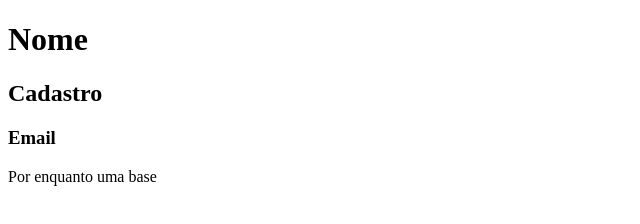
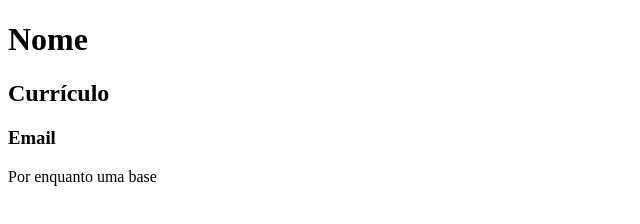
Before and after one commit to olucasfracaro/EmpregaMais, a plain HTML site: page frontend/index.html in a window 1280 px wide. Shown: the full height of the page, 0-640 px from the left. Drawn offline with Linux system fonts and the light colour scheme.

Commit message:
Base do Body 2

```diff
--- a/frontend/index.html
+++ b/frontend/index.html
@@ -6,7 +6,7 @@
     <title>Metroform</title>
 </head>
 <body>
-    <h1>Nome</h1> <h2>Cadastro</h2> <h3>Email</h3>
+    <h1>Nome</h1> <h2>Currículo</h2> <h3>Email</h3>
     <p>Por enquanto uma base</p>
 </body>
 </html>
```
